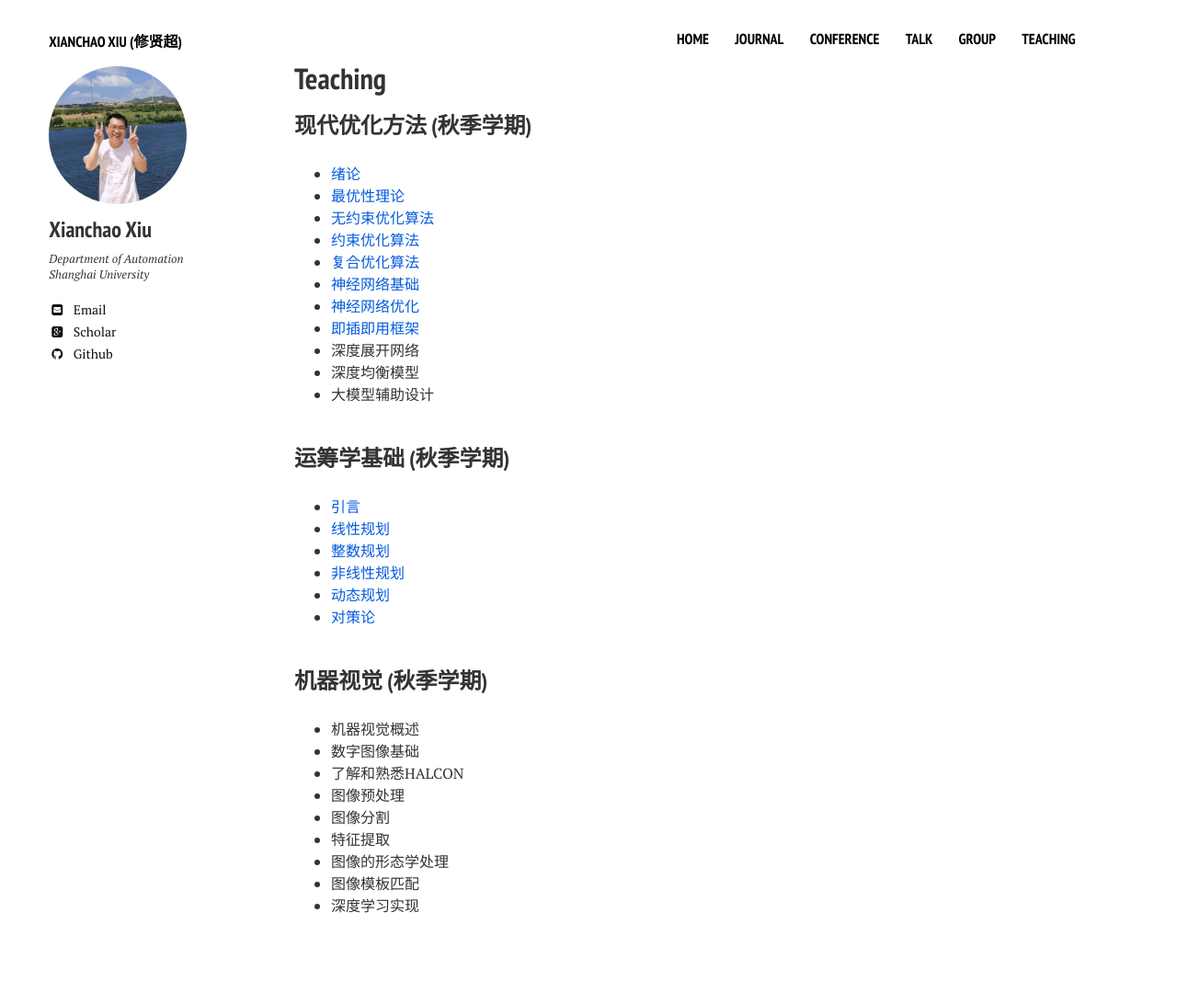
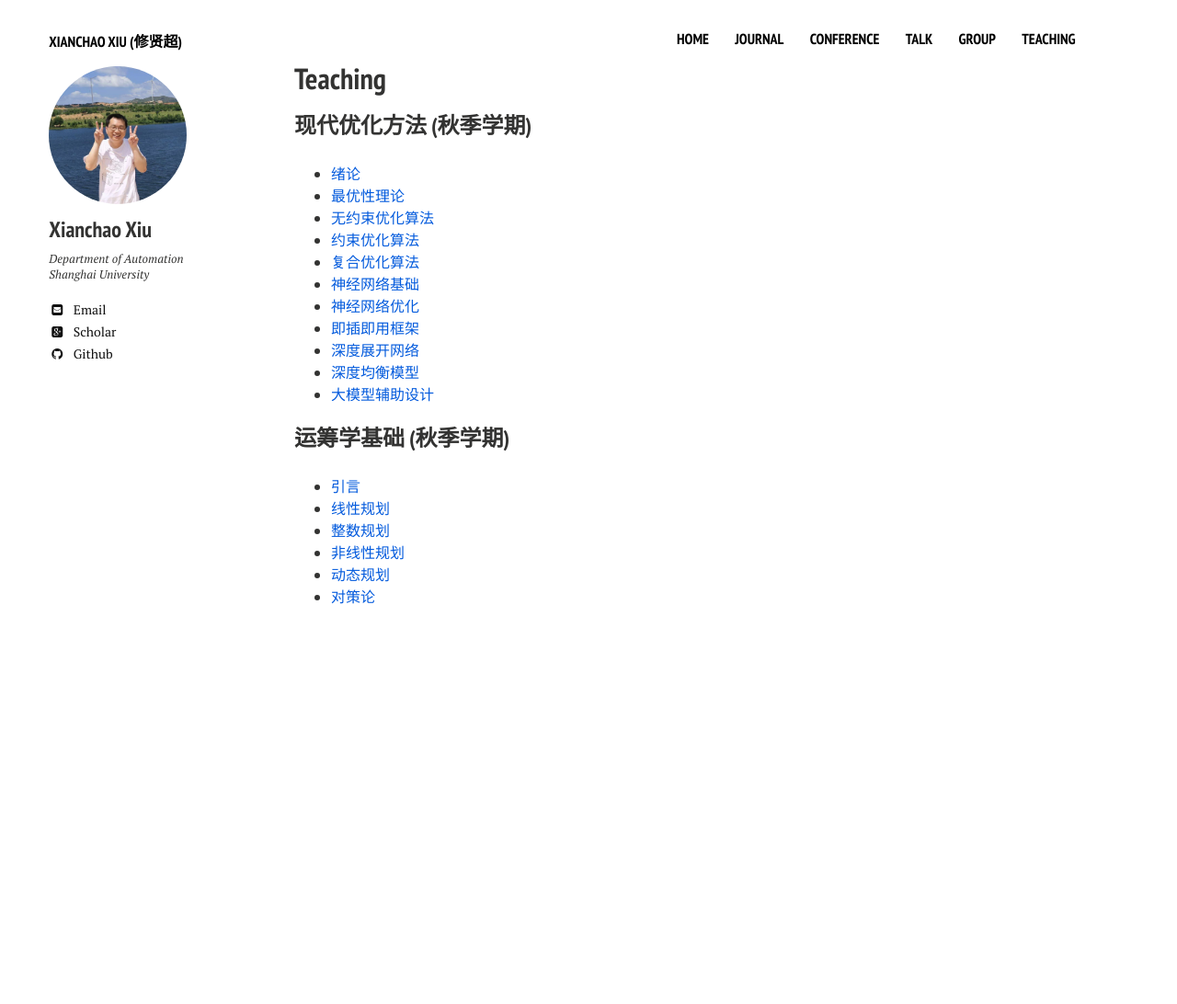
Before and after one commit to xianchaoxiu/xianchaoxiu.github.io, a Jekyll site: the page built from teaching/index.md, in a window 1280 px wide. Shown: the whole page at 92% size. Built offline with Jekyll 4.4.1, drawn with Linux system fonts in a browser that asks for light colours; nearby versions of some CDN libraries; after the commit the page ends 900 px from its top, so only the background shows below that.

Commit message:
Update index.md

```diff
--- a/teaching/index.md
+++ b/teaching/index.md
@@ -19,9 +19,10 @@ share: false
 - <a href="../teaching/现代优化方法/神经网络基础.pdf" class="textlink" target="_blank">神经网络基础 </a> <br>
 - <a href="../teaching/现代优化方法/神经网络优化.pdf" class="textlink" target="_blank">神经网络优化 </a>  <br>
 - <a href="../teaching/现代优化方法/即插即用框架.pdf" class="textlink" target="_blank">即插即用框架 </a> <br>
-- 深度展开网络 <br>
-- 深度均衡模型 <br>
-- 大模型辅助设计<br><br>
+- <a href="../teaching/现代优化方法/深度展开网络.pdf" class="textlink" target="_blank">深度展开网络 </a> <br>
+- <a href="../teaching/现代优化方法/深度均衡模型.pdf" class="textlink" target="_blank">深度均衡模型 </a> <br>
+- <a href="../teaching/现代优化方法/大模型辅助设计.pdf" class="textlink" target="_blank">大模型辅助设计 </a> <br>
+
 
 
 
@@ -34,16 +35,3 @@ share: false
 - <a href="../teaching/运筹学/非线性规划.pdf" class="textlink" target="_blank">非线性规划 </a> <br>
 - <a href="../teaching/运筹学/动态规划.pdf" class="textlink" target="_blank">动态规划 </a> <br>
 - <a href="../teaching/运筹学/对策论.pdf" class="textlink" target="_blank">对策论 </a> <br><br>
-
-
-### 机器视觉 (秋季学期)
-
-- 机器视觉概述 <br>
-- 数字图像基础 <br>
-- 了解和熟悉HALCON <br>
-- 图像预处理 <br>
-- 图像分割 <br>
-- 特征提取 <br>
-- 图像的形态学处理 <br>
-- 图像模板匹配 <br>
-- 深度学习实现 <br>
```
